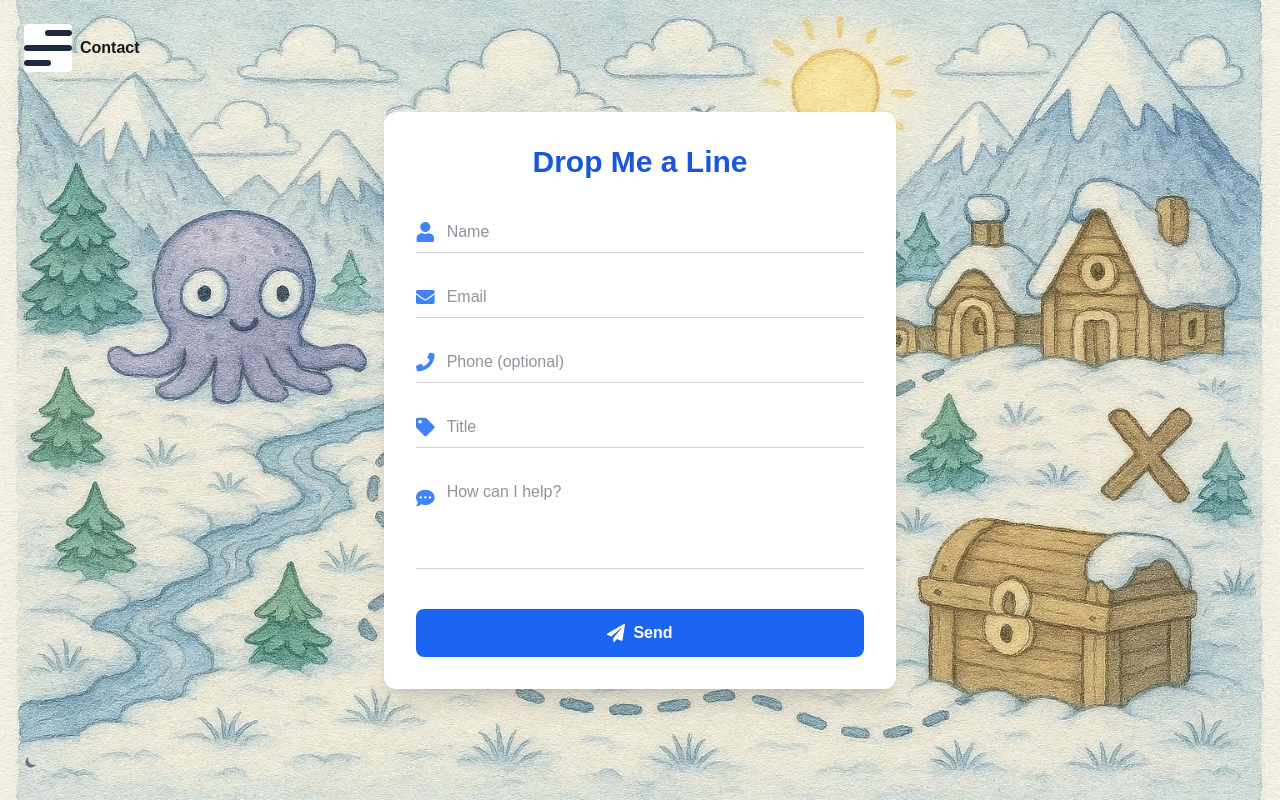
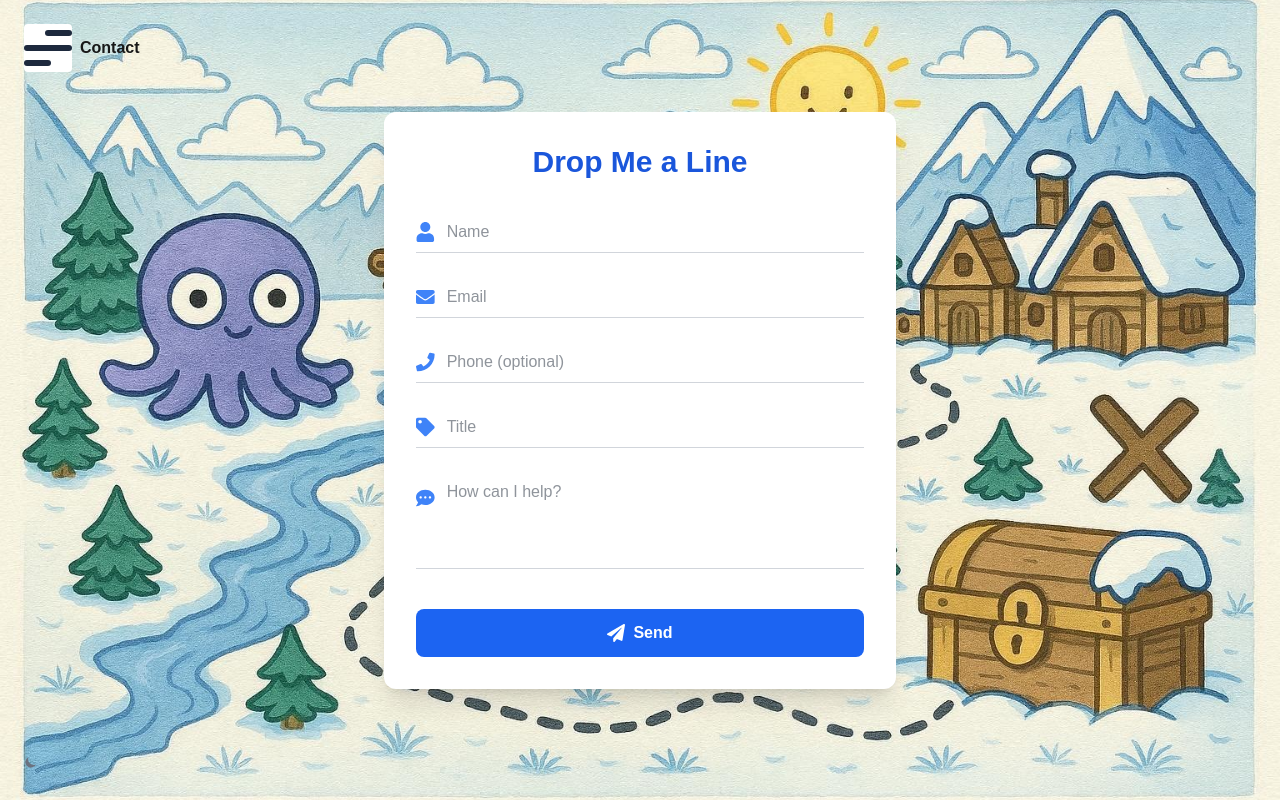
Before and after one commit to nkmnhan/e-portfolio, a Next.js app in the folder webs/portfolio-nextjs/: page /contact in a window 1280 px wide. Built offline with nearby package versions, Linux system fonts and the light colour scheme.

Commit message:
feat: replace background image with Next.js Image component for better performance

```diff
--- a/webs/portfolio-nextjs/app/contact/page.tsx
+++ b/webs/portfolio-nextjs/app/contact/page.tsx
@@ -1,16 +1,18 @@
 import { FaUser, FaEnvelope, FaPhone, FaTag, FaCommentDots, FaPaperPlane } from "react-icons/fa";
+import Image from "next/image";
 
 export default function Contact() {
   return (
     <div
       className="fixed inset-0 flex items-center justify-center"
-      style={{
-        backgroundImage: "url('/contact/bg.jpg')",
-        backgroundSize: "cover",
-        backgroundPosition: "center",
-        backgroundColor: "#f7f7f7",
-      }}
     >
+      <Image
+        src="/contact/bg.jpg"
+        alt="cover"
+        layout="fill"
+        objectFit="cover"
+        className="-z-1"
+      />
       <main className="w-full max-w-lg bg-white rounded-xl shadow-xl p-8 flex flex-col items-center">
         <h1 className="text-3xl font-bold text-blue-700 mb-8">Drop Me a Line</h1>
         <form className="w-full flex flex-col gap-6">
```
Also changed, not shown: webs/portfolio-nextjs/public/contact/bg.jpg.
